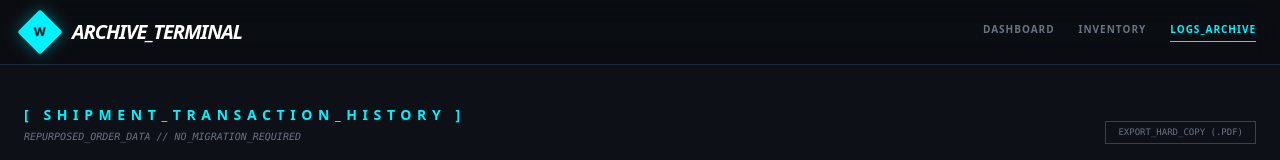
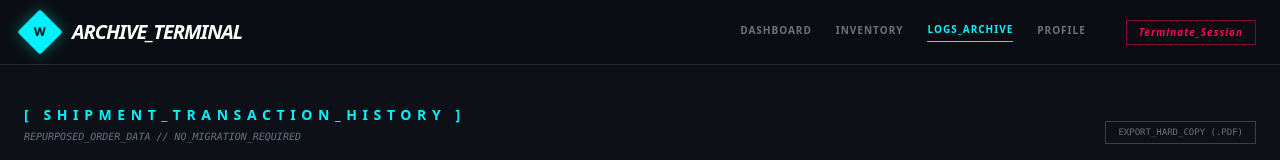
Before and after one commit to Naik000024/WERHOWS, a React (Create React App) app in the folder warehouse_config/frontend/: page /logs in a window 1280 px wide. Shown: the top 160 px of the page. Built offline with nearby package versions, Linux system fonts and the light colour scheme; no server answers.

Commit message:
Logout Button and finishing touches on backend

```diff
--- a/warehouse_config/frontend/src/App.tsx
+++ b/warehouse_config/frontend/src/App.tsx
@@ -2,23 +2,35 @@ import React from 'react';
 import { BrowserRouter as Router, Routes, Route, Navigate } from 'react-router-dom';
 import MasterDashboard from './pages/MasterDashboard';
 import Inventory from './pages/Inventory';
-import LogsArchive from './pages/LogsArchive'; // 1. Import your new page
+import LogsArchive from './pages/LogsArchive';
+import Login from './pages/Login'; // New Import
+import Profile from './pages/Profile'; // New Import
+// Simple check to see if the operator is authenticated
+const isAuthenticated = () => !!localStorage.getItem('access_token');
 
 const App: React.FC = () => {
   return (
     <Router>
       <Routes>
-        {/* Redirect empty path to dashboard */}
-        <Route path="/" element={<Navigate to="/dashboard" />} />
+        {/* 1. INITIAL ENTRY: Redirect to Login if not authenticated, otherwise Dashboard */}
+        <Route path="/" element={
+          isAuthenticated() ? <Navigate to="/dashboard" /> : <Navigate to="/login" />
+        } />
 
-        {/* Main Application Routes */}
+        {/* 2. AUTHENTICATION ROUTE */}
+        <Route path="/login" element={<Login />} />
+
+        {/* 3. MAIN APPLICATION ROUTES */}
         <Route path="/dashboard" element={<MasterDashboard />} />
         <Route path="/inventory" element={<Inventory />} />
         <Route path="/logs" element={<LogsArchive />} />
 
-        {/* 404 Catch-all (Optional) */}
+        {/* 4. OPERATOR PROFILE ROUTE */}
+        <Route path="/profile" element={<Profile />} />
+
+        {/* 404 Catch-all */}
         <Route path="*" element={
-          <div className="min-h-screen bg-[#0d1117] flex items-center justify-center font-mono text-neon-pink">
+          <div className="min-h-screen bg-[#0d1117] flex items-center justify-center font-mono text-neon-pink text-sm">
             [ ERROR: 404_CORE_NOT_FOUND ]
           </div>
         } />
--- a/warehouse_config/frontend/src/api.ts
+++ b/warehouse_config/frontend/src/api.ts
@@ -2,6 +2,27 @@ import axios from "axios";
 import { Product, Inventory, Order, OrderItem } from "./types";
 
 export const API = axios.create({ baseURL: "http://127.0.0.1:8000/api/" });
+
+// --- AUTH INTERCEPTOR (REQUEST) ---
+API.interceptors.request.use((config) => {
+    const token = localStorage.getItem('access_token');
+    if (token) {
+        config.headers.Authorization = `Bearer ${token}`;
+    }
+    return config;
+});
+
+// --- AUTO-LOGOUT INTERCEPTOR (RESPONSE) ---
+API.interceptors.response.use(
+    (response) => response,
+    (error) => {
+        if (error.response && error.response.status === 401) {
+            localStorage.removeItem('access_token');
+            window.location.href = '/login';
+        }
+        return Promise.reject(error);
+    }
+);
 
 // --- PRODUCT API CALLS ---
 export const getproducts = async (): Promise<Product[]> => {
@@ -35,7 +56,6 @@ export const getorders = async (): Promise<Order[]> => {
     return response.data;
 };
 
-// This handles the new Stock Allocation logic with custom quantities
 export const createshipment = async (data: any): Promise<Order> => {
     const response = await API.post<Order>("orders/", data);
     return response.data;
@@ -71,7 +91,6 @@ export const deleteorderitem = async (id: number): Promise<void> => {
 };
 
 // --- CORE LOGIC: FULFILLMENT & REPORTS ---
-
 export const fulfillorder = async (id: number): Promise<{status: string}> => {
     const response = await API.post(`orders/${id}/fulfill/`);
     return response.data;
--- a/warehouse_config/frontend/src/components/Layout.tsx
+++ b/warehouse_config/frontend/src/components/Layout.tsx
@@ -1,5 +1,5 @@
 import React, { ReactNode } from 'react';
-import { Link, useLocation } from 'react-router-dom';
+import { Link, useLocation, useNavigate } from 'react-router-dom';
 
 interface LayoutProps {
   children: ReactNode;
@@ -8,6 +8,13 @@ interface LayoutProps {
 
 const Layout: React.FC<LayoutProps> = ({ children, title }) => {
   const location = useLocation();
+  const navigate = useNavigate();
+
+  const handleLogout = () => {
+    localStorage.removeItem('access_token');
+    localStorage.clear();
+    navigate('/login');
+  };
 
   return (
     <div className="min-h-screen bg-[#0d1117] text-gray-300 font-sans selection:bg-neon-cyan selection:text-black">
@@ -22,7 +29,7 @@ const Layout: React.FC<LayoutProps> = ({ children, title }) => {
             </h1>
           </div>
 
-          <div className="hidden md:flex gap-6 text-[10px] uppercase tracking-widest font-bold">
+          <div className="hidden md:flex items-center gap-6 text-[10px] uppercase tracking-widest font-bold">
             <Link
               to="/dashboard"
               className={`pb-1 transition-all ${location.pathname === '/dashboard' ? 'text-neon-cyan border-b border-neon-cyan' : 'text-gray-500 hover:text-white'}`}
@@ -35,14 +42,26 @@ const Layout: React.FC<LayoutProps> = ({ children, title }) => {
             >
               Inventory
             </Link>
-
-            {/* UNLOCKED: Logs Archive Link with your matching design */}
             <Link
               to="/logs"
               className={`pb-1 transition-all ${location.pathname === '/logs' ? 'text-neon-cyan border-b border-neon-cyan' : 'text-gray-500 hover:text-white'}`}
             >
               Logs_Archive
             </Link>
+            <Link
+              to="/profile"
+              className={`pb-1 transition-all ${location.pathname === '/profile' ? 'text-neon-cyan border-b border-neon-cyan' : 'text-gray-500 hover:text-white'}`}
+            >
+              Profile
+            </Link>
+
+            {/* LOGOUT BUTTON */}
+            <button
+              onClick={handleLogout}
+              className="ml-4 px-3 py-1 border border-neon-pink/50 text-neon-pink hover:bg-neon-pink hover:text-black transition-all duration-300 italic"
+            >
+              Terminate_Session
+            </button>
           </div>
         </div>
       </nav>
--- /dev/null
+++ b/warehouse_config/frontend/src/components/LogoutButton.tsx
@@ -0,0 +1,28 @@
+import React from 'react';
+import { useNavigate } from 'react-router-dom';
+
+const LogoutButton: React.FC = () => {
+    const navigate = useNavigate();
+
+    const handleLogout = () => {
+        // 1. Wipe the JWT from local storage
+        localStorage.removeItem('access_token');
+
+        // 2. Optional: Clear any other session data
+        localStorage.clear();
+
+        // 3. Redirect to login screen
+        navigate('/login');
+    };
+
+    return (
+        <button
+            onClick={handleLogout}
+            className="w-full text-left px-4 py-2 text-[10px] font-black uppercase text-neon-pink hover:bg-neon-pink/10 border-t border-gray-800 transition-all flex items-center gap-2"
+        >
+            <span className="opacity-70">⏻</span> Terminate_Session
+        </button>
+    );
+};
+
+export default LogoutButton;
--- a/warehouse_config/frontend/src/pages/Inventory.tsx
+++ b/warehouse_config/frontend/src/pages/Inventory.tsx
@@ -1,14 +1,13 @@
 import React, { useEffect, useState } from 'react';
 import Layout from '../components/Layout';
 import Modal from '../components/Modal';
-import { API } from '../api';
-import { Inventory as InventoryType } from '../types'; // Use the Inventory interface for stock data
+import { getinventory, API } from '../api'; // Updated import
+import { Inventory as InventoryType } from '../types';
 
 const Inventory: React.FC = () => {
     const [items, setItems] = useState<InventoryType[]>([]);
     const [loading, setLoading] = useState(true);
 
-    // State for Modal and Search
     const [isModalOpen, setIsModalOpen] = useState(false);
     const [selectedItem, setSelectedItem] = useState<InventoryType | null>(null);
     const [searchQuery, setSearchQuery] = useState("");
@@ -16,16 +15,15 @@ const Inventory: React.FC = () => {
     const fetchInventory = async () => {
         try {
             setLoading(true);
-            const response = await API.get('inventory/');
-            setItems(response.data);
+            // Use the structured helper from api.ts
+            const data = await getinventory();
+            setItems(data);
         } catch (error) {
             console.error("FAILED_TO_FETCH_REGISTRY", error);
         } finally {
             setLoading(false);
         }
     };
-
-    // --- BUTTON LOGIC ---
 
     const handleViewDetails = (item: InventoryType) => {
         setSelectedItem(item);
@@ -35,7 +33,6 @@ const Inventory: React.FC = () => {
     const handleDelete = async (id: number, name: string) => {
         if (window.confirm(`CRITICAL_ACTION: Purge ${name} from database?`)) {
             try {
-                // Adjust endpoint to your Django URL (usually 'products/' for full deletion)
                 await API.delete(`inventory/${id}/`);
                 setItems(prev => prev.filter(i => i.id !== id));
             } catch (error) {
@@ -48,7 +45,6 @@ const Inventory: React.FC = () => {
         fetchInventory();
     }, []);
 
-    // Filter items based on search
     const filteredItems = items.filter(item =>
         item.product_name.toLowerCase().includes(searchQuery.toLowerCase())
     );
@@ -65,7 +61,6 @@ const Inventory: React.FC = () => {
                     </p>
                 </div>
 
-                {/* Added a search bar*/}
                 <input
                     type="text"
                     placeholder="SEARCH_BY_NAME..."
@@ -92,7 +87,6 @@ const Inventory: React.FC = () => {
                             key={item.id}
                             className="bg-black/40 border border-gray-800 p-6 rounded-sm group hover:border-neon-cyan/50 transition-all backdrop-blur-sm relative overflow-hidden"
                         >
-                            {/* Decorative Background ID */}
                             <div className="absolute -right-4 -bottom-2 text-6xl font-black text-white/5 select-none uppercase">
                                 {item.product}
                             </div>
@@ -110,7 +104,6 @@ const Inventory: React.FC = () => {
                                 <div className="bg-gray-900/50 p-3 rounded-sm border border-gray-800/50">
                                     <div className="flex justify-between items-center mb-1">
                                         <span className="text-[9px] text-gray-500 uppercase">Stock_Level</span>
-                                        {/* Reading quantity_available from Inventory interface */}
                                         <span className={`text-xs font-bold ${item.quantity_available < 5 ? 'text-neon-pink animate-pulse' : 'text-green-400'}`}>
                                             {item.quantity_available} UNITS
                                         </span>
@@ -143,7 +136,6 @@ const Inventory: React.FC = () => {
                 </div>
             )}
 
-            {/* Custom Neon Modal for Details */}
             <Modal
                 isOpen={isModalOpen}
                 onClose={() => setIsModalOpen(false)}
```
